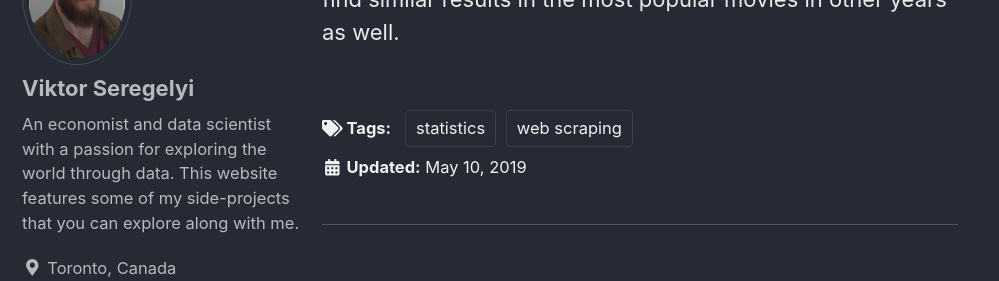
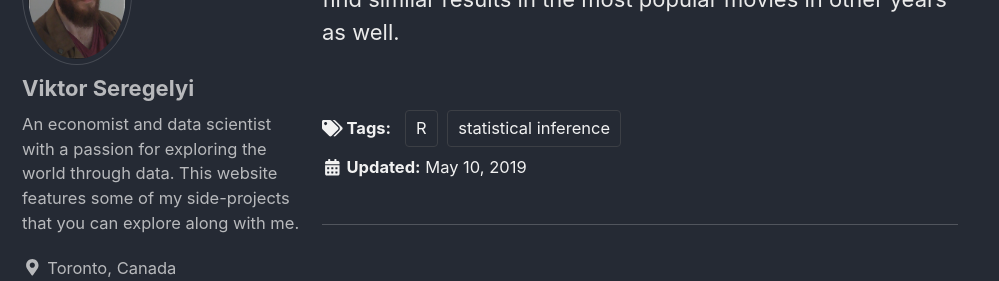
Before and after one commit to ViktorSeregelyi/ViktorSeregelyi.github.io, a Jekyll site: the page built from _posts/2019-05-10-imdb.md, in a window 1280 px wide and 900 px high, scrolled down 8334 px. Shown: the part 142-423 px from the top of the window, without its empty margins (0-999 px from the left). Built offline with Jekyll 4.4.1, drawn with Linux system fonts in a browser that asks for light colours; cached includes are drawn as plain includes; nearby versions of some CDN libraries.

Commit message:
Update 2019-05-10-imdb.md

```diff
--- a/_posts/2019-05-10-imdb.md
+++ b/_posts/2019-05-10-imdb.md
@@ -1,7 +1,7 @@
 ---
 title: "IMDB Web Scrape and Model"
 date: 2019-05-10
-tags: [statistics, web scraping]
+tags: [statistical inference, R]
 excerpt: "Analyzing the IMDB most popular movies of 2018"
 ---
 
```
